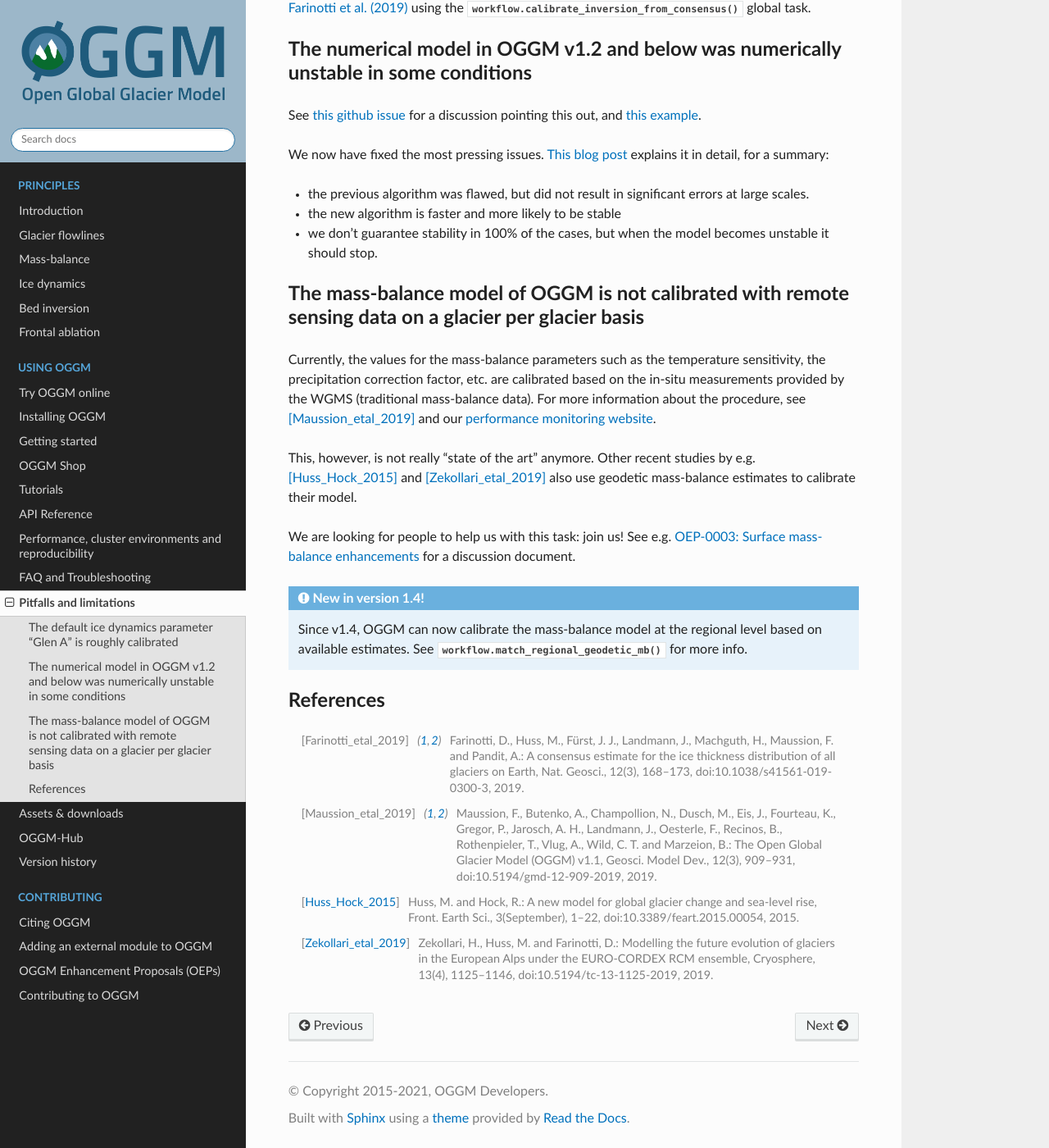
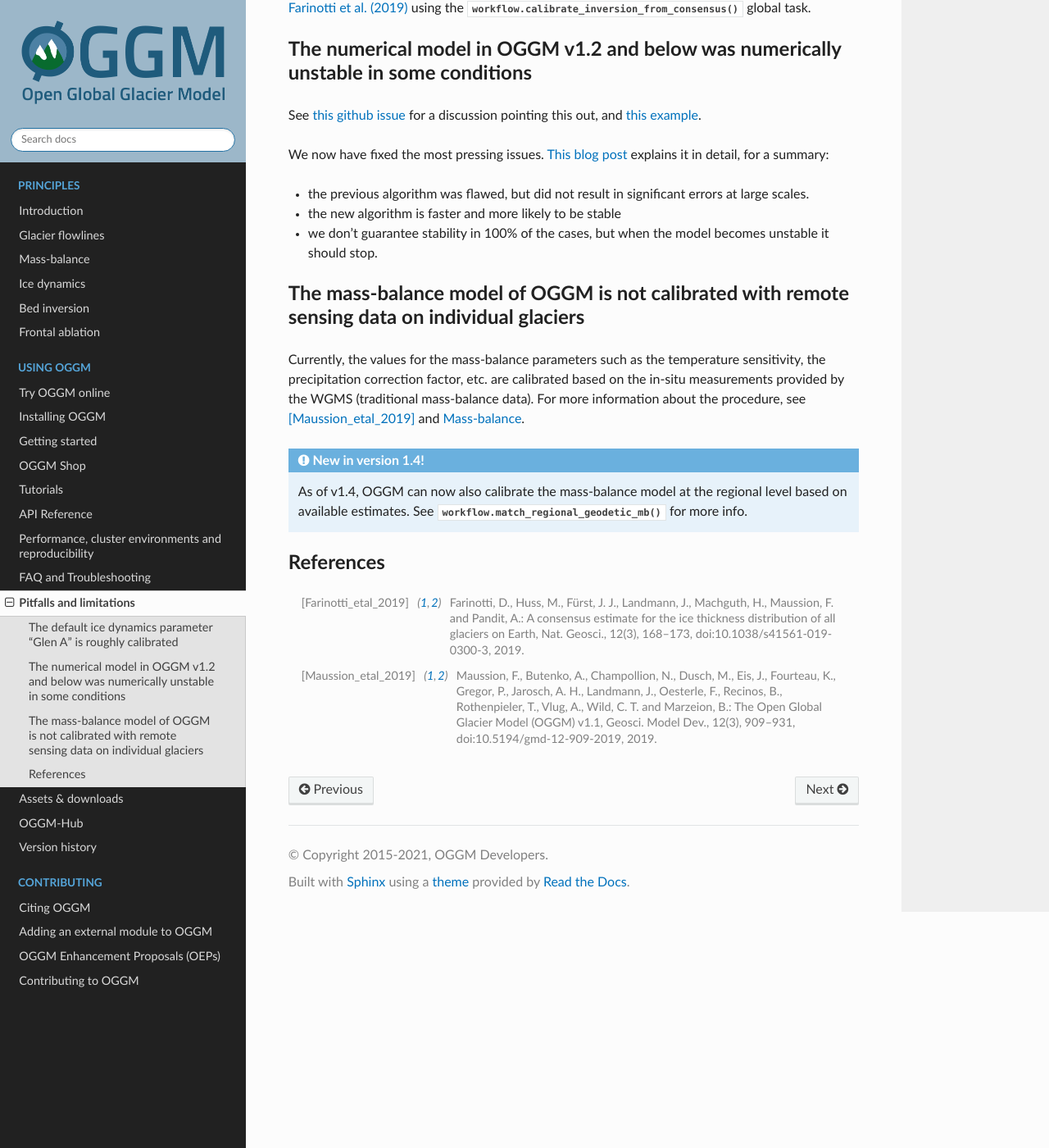
Before and after one commit to OGGM/oggm, a Sphinx documentation site: the page built from docs/pitfalls.rst, in a window 1280 px wide and 1400 px high, scrolled down 1949 px. Shown: the whole window at 82% size. Built offline with Sphinx 7.4.7 and the Read the Docs theme 2.0.0, drawn with Linux system fonts in a browser that asks for light colours; the version number could not be read and is left out.

Commit message:
Doc updates

```diff
--- a/docs/index.rst
+++ b/docs/index.rst
@@ -59,7 +59,7 @@ For more detailed information, we recommend to read the OGGM
 Using OGGM
 ^^^^^^^^^^
 
-How to use the model, with concrete python code examples.
+How to use the model, with concrete code examples and links to the tutorials.
 
 * :doc:`cloud`
 * :doc:`installing-oggm`
--- a/docs/pitfalls.rst
+++ b/docs/pitfalls.rst
@@ -102,27 +102,18 @@ it in detail, for a summary:
   becomes unstable it should stop.
 
 
-The mass-balance model of OGGM is not calibrated with remote sensing data on a glacier per glacier basis
-========================================================================================================
+The mass-balance model of OGGM is not calibrated with remote sensing data on individual glaciers
+================================================================================================
 
 Currently, the values for the mass-balance parameters such as the
 temperature sensitivity, the precipitation correction factor, etc. are
 calibrated based on the in-situ measurements provided by the WGMS
 (traditional mass-balance data). For more information about the procedure,
-see [Maussion_etal_2019]_ and our
-`performance monitoring website <https://cluster.klima.uni-bremen.de/~oggm/ref_mb_params/oggm_v1.4/crossval.html>`_.
-
-This, however, is not really "state of the art" anymore. Other recent
-studies by e.g. [Huss_Hock_2015]_ and [Zekollari_etal_2019]_
-also use geodetic mass-balance estimates
-to calibrate their model.
-
-We are looking for people to help us with this task: join us! See
-e.g. :ref:`oep0003` for a discussion document.
+see [Maussion_etal_2019]_ and :ref:`mass-balance`.
 
 .. admonition:: **New in version 1.4!**
 
-   Since v1.4, OGGM can now calibrate the mass-balance model at the regional
+   As of v1.4, OGGM can now also calibrate the mass-balance model at the regional
    level based on available estimates. See :py:func:`workflow.match_regional_geodetic_mb`
    for more info.
 
@@ -140,11 +131,3 @@ References
     F., Recinos, B., Rothenpieler, T., Vlug, A., Wild, C. T. and Marzeion, B.:
     The Open Global Glacier Model (OGGM) v1.1, Geosci. Model Dev., 12(3),
     909–931, doi:10.5194/gmd-12-909-2019, 2019.
-
-.. [Huss_Hock_2015] Huss, M. and Hock, R.: A new model for global glacier
-    change and sea-level rise, Front. Earth Sci., 3(September), 1–22,
-    doi:10.3389/feart.2015.00054, 2015.
-
-.. [Zekollari_etal_2019] Zekollari, H., Huss, M. and Farinotti, D.: Modelling
-    the future evolution of glaciers in the European Alps under the EURO-CORDEX
-    RCM ensemble, Cryosphere, 13(4), 1125–1146, doi:10.5194/tc-13-1125-2019, 2019.
```
Also changed, not shown: docs/cloud.rst (+4 -4 lines), docs/run.rst (+4 -8 lines).
